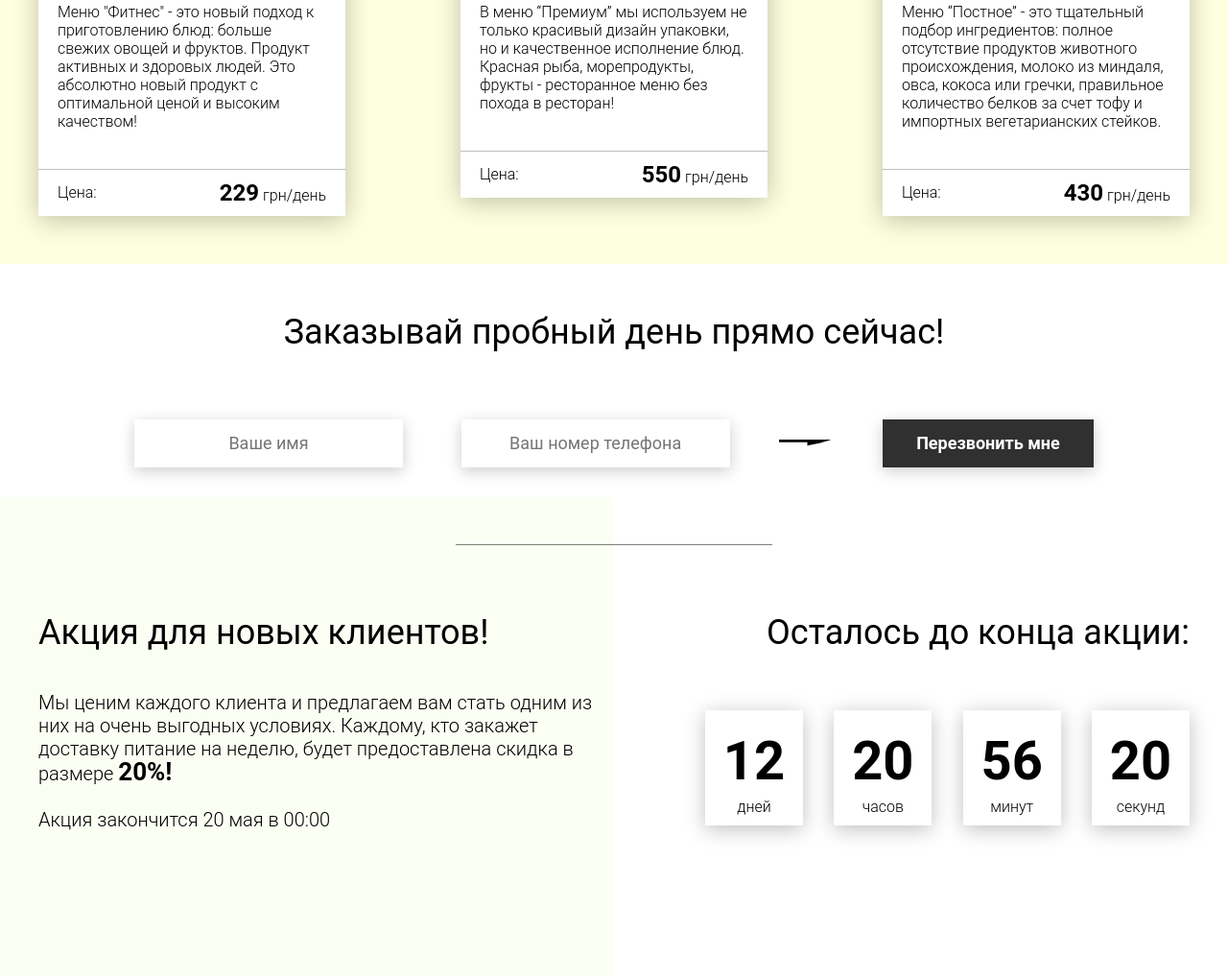
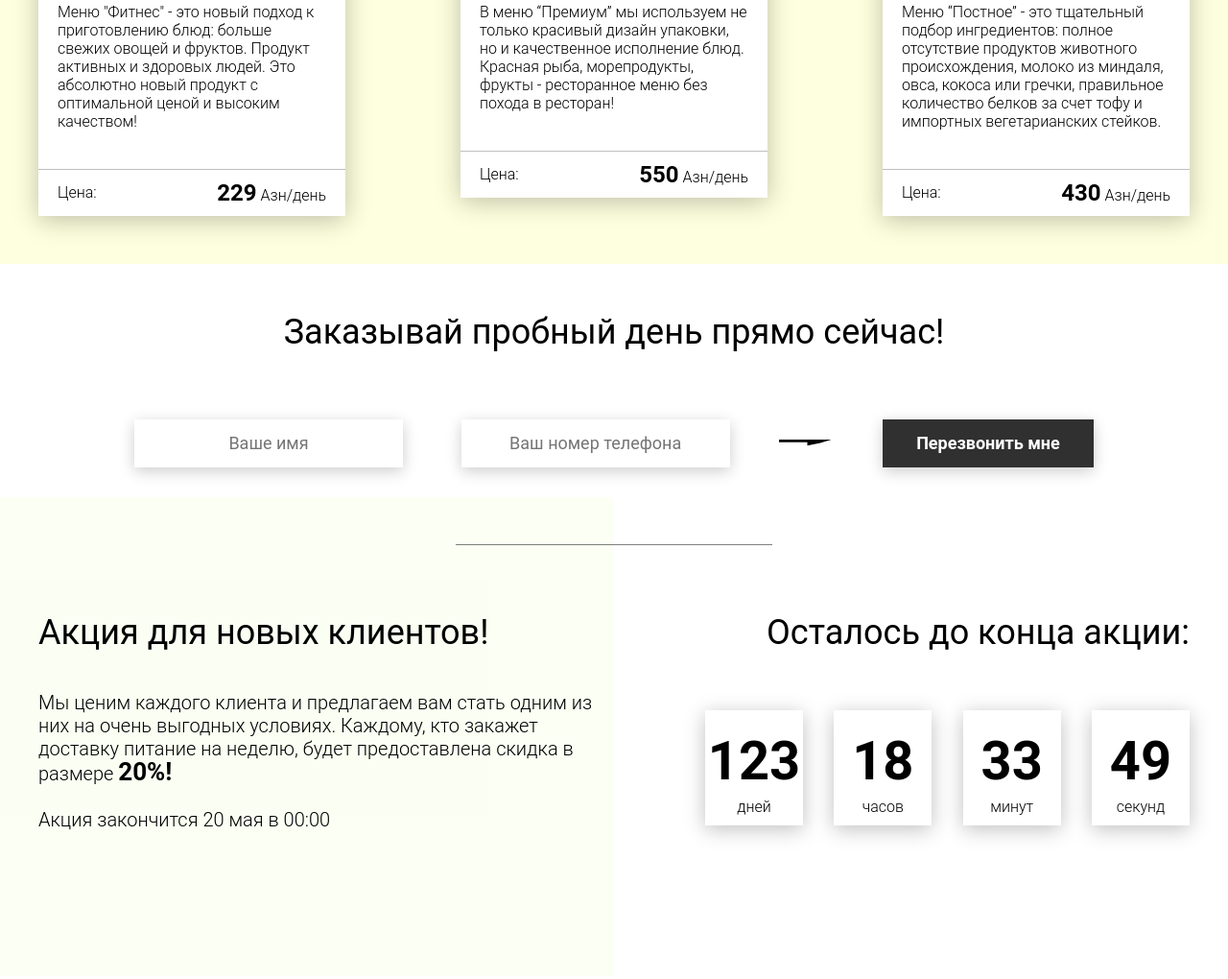
Before and after one commit to KenanHasanzade/FoodTemplate, a website: page src/index.html in a window 1280 px wide. Shown: the part 2446-3466 px from the top of the page at 96% size. Drawn offline with Linux system fonts and the light colour scheme.

Commit message:
Timer added in the footer

```diff
--- a/src/index.html
+++ b/src/index.html
@@ -193,7 +193,7 @@
                     <div class="menu__item-divider"></div>
                     <div class="menu__item-price">
                         <div class="menu__item-cost">Цена:</div>
-                        <div class="menu__item-total"><span>229</span> грн/день</div>
+                        <div class="menu__item-total"><span>229</span> Азн/день</div>
                     </div>
                 </div>
                 <div class="menu__item">
@@ -203,7 +203,7 @@
                     <div class="menu__item-divider"></div>
                     <div class="menu__item-price">
                         <div class="menu__item-cost">Цена:</div>
-                        <div class="menu__item-total"><span>550</span> грн/день</div>
+                        <div class="menu__item-total"><span>550</span> Азн/день</div>
                     </div>
                 </div>
                 <div class="menu__item">
@@ -213,7 +213,7 @@
                     <div class="menu__item-divider"></div>
                     <div class="menu__item-price">
                         <div class="menu__item-cost">Цена:</div>
-                        <div class="menu__item-total"><span>430</span> грн/день</div>
+                        <div class="menu__item-total"><span>430</span> Азн/день</div>
                     </div>
                 </div>
             </div>
@@ -250,19 +250,19 @@
                 <div class="title">Осталось до конца акции:</div>
                 <div class="timer">
                     <div class="timer__block">
-                        <span id="days">12</span>
+                        <span id="days"></span>
                         дней
                     </div>
                     <div class="timer__block">
-                        <span id="hours">20</span>
+                        <span id="hours"></span>
                         часов
                     </div>
                     <div class="timer__block">
-                        <span id="minutes">56</span>
+                        <span id="minutes"></span>
                         минут
                     </div>
                     <div class="timer__block">
-                        <span id="seconds">20</span>
+                        <span id="seconds"></span>
                         секунд
                     </div>
                 </div>
--- a/src/js/main.js
+++ b/src/js/main.js
@@ -1,43 +1,90 @@
-window.addEventListener('DOMContentLoaded',()=>{
-const tabs = document.querySelectorAll('.tabheader__item'),
-      content=document.querySelectorAll('.tabcontent'),
-      tabsParent = document.querySelector('.tabheader__items')
+window.addEventListener("DOMContentLoaded", () => {
+  const tabs = document.querySelectorAll(".tabheader__item"),
+    content = document.querySelectorAll(".tabcontent"),
+    tabsParent = document.querySelector(".tabheader__items");
+
+  function hideTabContent() {
+    content.forEach((item) => {
+      item.classList.add("hide");
+      item.classList.remove("show", "fade");
+    });
+    tabs.forEach((item) => {
+      item.classList.remove("tabheader__item_active");
+    });
+  }
+
+  function showTabContent(i = 0) {
+    content[i].classList.add("show", "fade");
+    content[i].classList.remove("hide");
+    tabs[i].classList.add("tabheader__item_active");
+  }
+
+  hideTabContent();
+  showTabContent();
+  tabsParent.addEventListener("click", (event) => {
+    const target = event.target;
+
+    if (target && target.classList.contains("tabheader__item")) {
+      tabs.forEach((item, i) => {
+        if (target == item) {
+          hideTabContent();
+          showTabContent(i);
+        }
+      });
+    }
+  });
+  //timer
+  const deadline = "2023-10-14";
+
+  function getTimeRemaining(endtime) {
+    const t = Date.parse(endtime) - Date.parse(new Date()),
+      days = Math.floor(t / (1000 * 60 * 60 * 24)),
+      hours = Math.floor((t / (1000 * 60 * 60)) % 24),
+      minutes = Math.floor((t / 1000 / 60) % 60),
+      seconds = Math.floor((t / 1000) % 60);
+    return {
+      total: t,
+      days: days,
+      hours: hours,
+      minutes: minutes,
+      seconds: seconds,
+    };
+  }
 
 
+  function getZero(num) {
+    if( num >= 0 && num < 10){
+      return `0${num}`;
+    }
+    else{
+      return num
+    }
+  }
+  function setCLock(selector, endtime) {
+    const timer = document.querySelector(selector),
+      days = timer.querySelector("#days"),
+      hours = timer.querySelector("#hours"),
+      minutes = timer.querySelector("#minutes"),
+      seconds = timer.querySelector("#seconds"),
+      timeInterval = setInterval(updateClock,1000);
 
-function hideTabContent(){
-    content.forEach(item =>{
-        item.classList.add('hide');
-        item.classList.remove('show','fade');
-    })
-    tabs.forEach(item =>{
-        item.classList.remove('tabheader__item_active')
-    })
-}
+    updateClock();
 
-function showTabContent(i = 0){
-    content[i].classList.add('show','fade');
-    content[i].classList.remove('hide');
-    tabs[i].classList.add('tabheader__item_active')
-}
+    function updateClock() {
+      const t = getTimeRemaining(endtime);
+
+      days.innerHTML = getZero(t.days);
+      hours.innerHTML = getZero(t.hours);
+      minutes.innerHTML = getZero(t.minutes);
+      seconds.innerHTML = getZero(t.seconds);
+
+      if (t.total <= 0){
+        clearInterval(timeInterval);
+      }
+    }
 
 
+  }
 
-hideTabContent();
-showTabContent()
-tabsParent.addEventListener('click',(event)=>{
-   const target = event.target;
-
-   if(target && target.classList.contains('tabheader__item')){
-
-
-    tabs.forEach((item,i)=>{
-      if(target == item){
-        hideTabContent();
-        showTabContent(i);
-      }
-    })
-   }
-})
-
-})
+  setCLock('.timer',deadline)
+});
```
